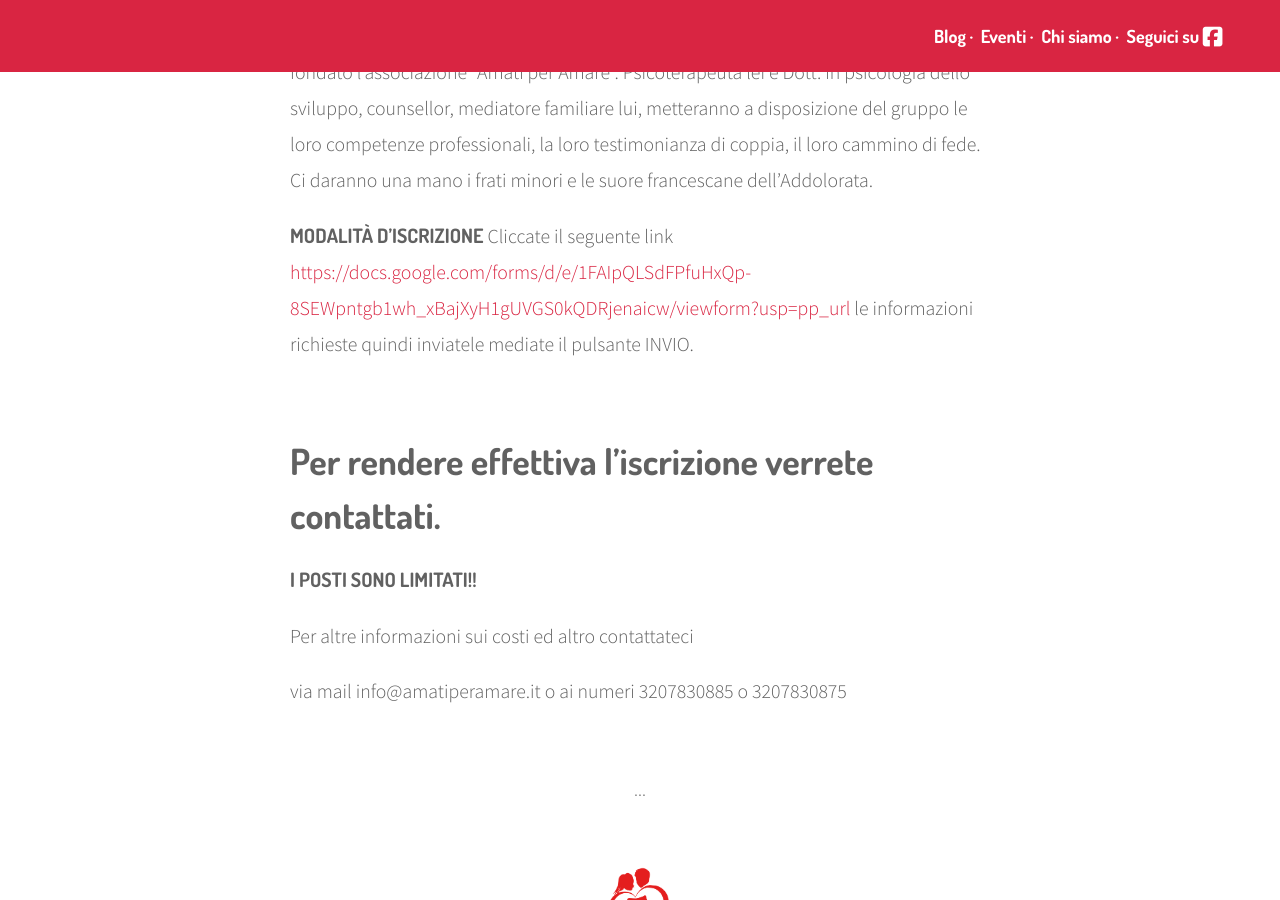
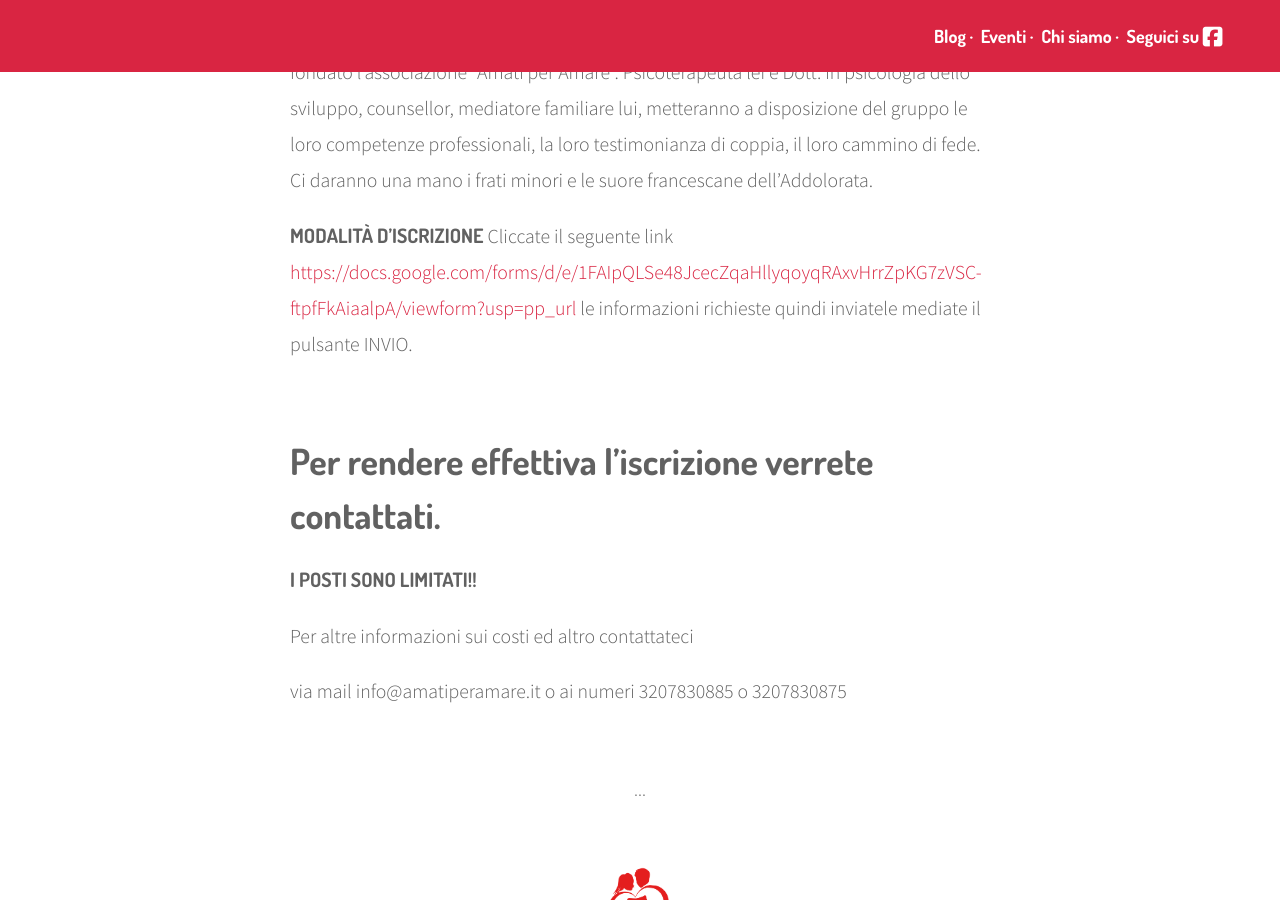
Before and after one commit to amatiperamare/amatiperamare.github.io, a Jekyll site: the page built from _events/TU-LAMATO.markdown, in a window 1280 px wide and 900 px high, scrolled down 1541 px. Built offline with Jekyll 4.4.1, drawn with Linux system fonts in a browser that asks for light colours; nearby versions of some CDN libraries; some of the changed lines change nothing that is shown.

Commit message:
Updated Tu Lamato

```diff
--- a/_events/TU-LAMATO.markdown
+++ b/_events/TU-LAMATO.markdown
@@ -30,7 +30,7 @@ PRESSO CASA CABURLOTTO, Via ANNIA REGILLA 60 ROMA
 
 **CONDUTTORI** Il corso è condotto da Roberto e Claudia, la coppia di sposi che hanno fondato l’associazione “Amati per Amare”. Psicoterapeuta lei e Dott. in psicologia dello sviluppo, counsellor, mediatore familiare lui, metteranno a disposizione del gruppo le loro competenze professionali, la loro testimonianza di coppia, il loro cammino di fede. Ci daranno una mano i frati minori e le suore francescane dell'Addolorata.
 
-**MODALITÀ D’ISCRIZIONE** Cliccate il seguente link  [https://docs.google.com/forms/d/e/1FAIpQLSdFPfuHxQp-8SEWpntgb1wh_xBajXyH1gUVGS0kQDRjenaicw/viewform?usp=pp_url ](https://docs.google.com/forms/d/e/1FAIpQLSdFPfuHxQp-8SEWpntgb1wh_xBajXyH1gUVGS0kQDRjenaicw/viewform?usp=pp_url)le informazioni richieste quindi inviatele mediate il pulsante INVIO.
+**MODALITÀ D’ISCRIZIONE** Cliccate il seguente link [https://docs.google.com/forms/d/e/1FAIpQLSe48JcecZqaHllyqoyqRAxvHrrZpKG7zVSC-ftpfFkAiaalpA/viewform?usp=pp_url](https://docs.google.com/forms/d/e/1FAIpQLSe48JcecZqaHllyqoyqRAxvHrrZpKG7zVSC-ftpfFkAiaalpA/viewform?usp=pp_url) le informazioni richieste quindi inviatele mediate il pulsante INVIO.
 
 # **Per rendere effettiva l'iscrizione verrete contattati.**
 
```
